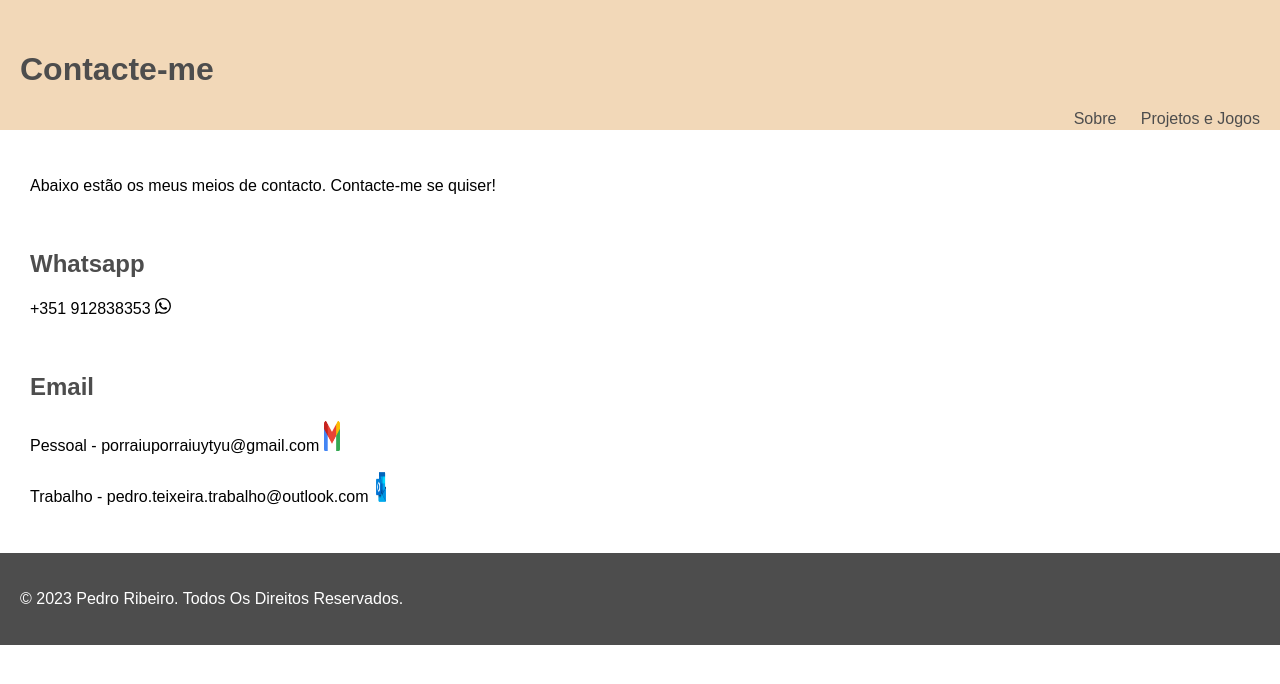
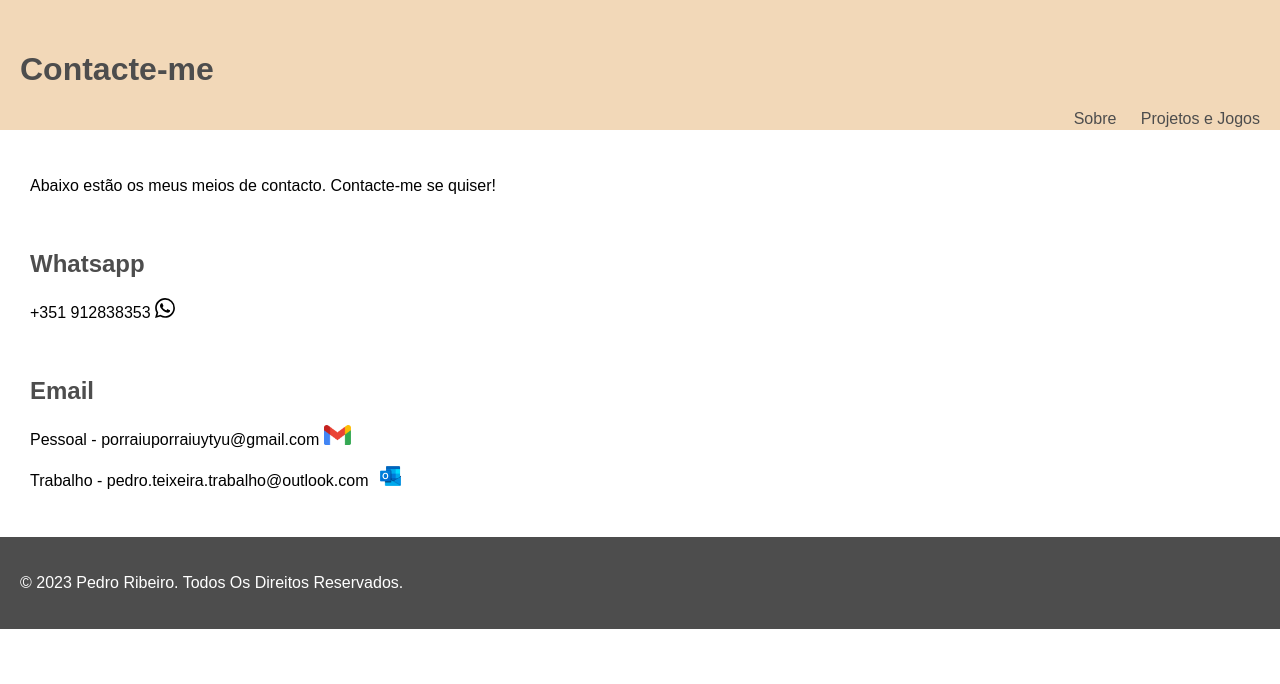
Before and after one commit to porraiu/porraiu.github.io, a plain HTML site: page contacts/contacts.html in a window 1280 px wide. Drawn offline with Linux system fonts and the light colour scheme.

Commit message:
Update contacts.html

```diff
--- a/contacts/contacts.html
+++ b/contacts/contacts.html
@@ -19,11 +19,11 @@
 	<p>Abaixo estão os meus meios de contacto. Contacte-me se quiser!</p>
         <br>
 	<h2>Whatsapp</h2>
-	<p>+351 912838353 <img src = "whatsapp.svg" width = 16 height = 16></p>
+	<p>+351 912838353 <img src = "whatsapp.svg" width = 20 height = 20></p>
 	<br>
         <h2>Email</h2>
-        <p>Pessoal - porraiuporraiuytyu@gmail.com <img src = "gmail_logo.png" width = 16 height = 30></p>
-	<p>Trabalho - pedro.teixeira.trabalho@outlook.com <img src = "outlook_logo.png" width = 16 height = 30></p>
+        <p>Pessoal - porraiuporraiuytyu@gmail.com <img src = "gmail_logo.png" width = 27 height = 20></p>
+	<p>Trabalho - pedro.teixeira.trabalho@outlook.com <img src = "outlook_logo.png" width = 35 height = 20></p>
   </div>
     	<footer>
 		<p>&copy; 2023 Pedro Ribeiro. Todos Os Direitos Reservados.</p>
```
